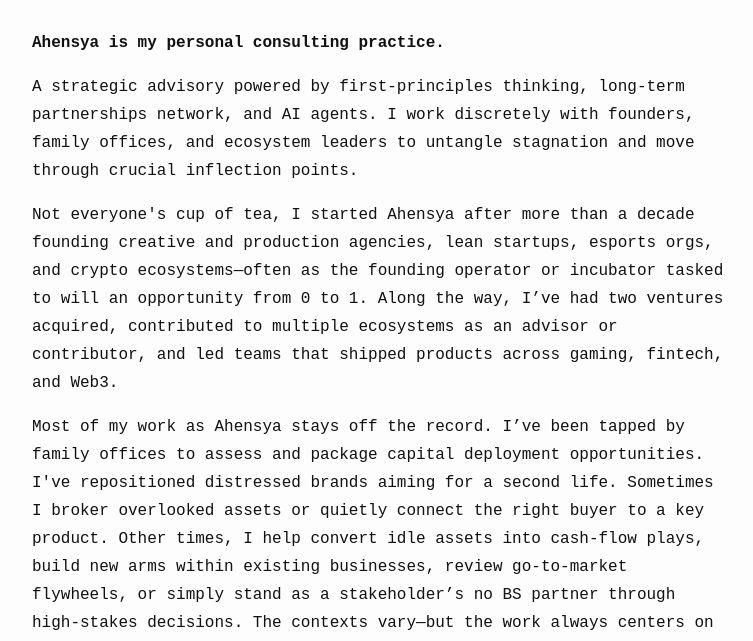
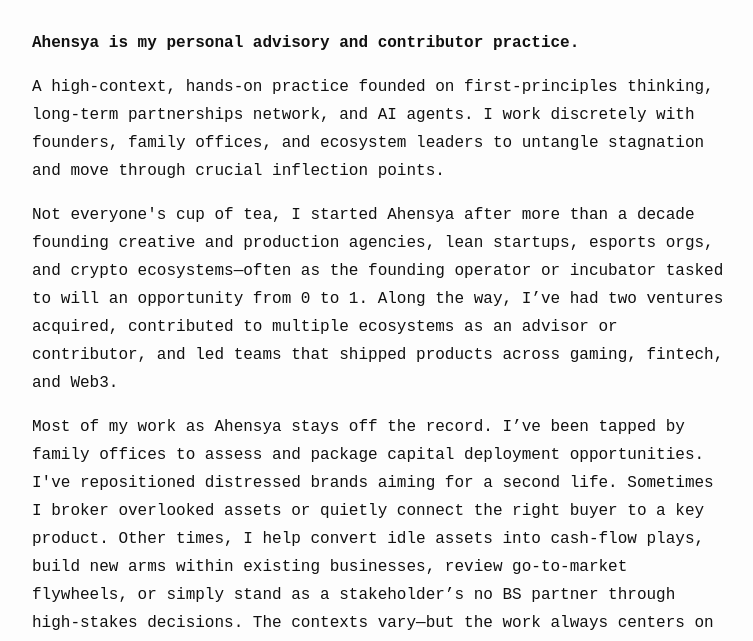
Before and after one commit to 0xNasa/ahensya, a plain HTML site: page index.html in a window 1280 px wide. Shown: the part 154-795 px from the top of the page, without its empty margins (258-1011 px from the left). Drawn offline with Linux system fonts and the light colour scheme.

Commit message:
Update index.html

```diff
--- a/index.html
+++ b/index.html
@@ -31,9 +31,9 @@
 <body>
  <h1>Welcome.</h1>
 
-<p><strong>Ahensya is my personal consulting practice.</strong></p>
+<p><strong>Ahensya is my personal advisory and contributor practice.</strong></p>
 
-<p>A strategic advisory powered by first-principles thinking, long-term partnerships network, and AI agents. I work discretely with founders, family offices, and ecosystem leaders to untangle stagnation and move through crucial inflection points.</p>
+<p>A high-context, hands-on practice founded on first-principles thinking, long-term partnerships network, and AI agents. I work discretely with founders, family offices, and ecosystem leaders to untangle stagnation and move through crucial inflection points.</p>
 
 <p>Not everyone's cup of tea, I started Ahensya after more than a decade founding creative and production agencies, lean startups, esports orgs, and crypto ecosystems—often as the founding operator or incubator tasked to will an opportunity from 0 to 1. Along the way, I’ve had two ventures acquired, contributed to multiple ecosystems as an advisor or contributor, and led teams that shipped products across gaming, fintech, and Web3.</p>
 
```
